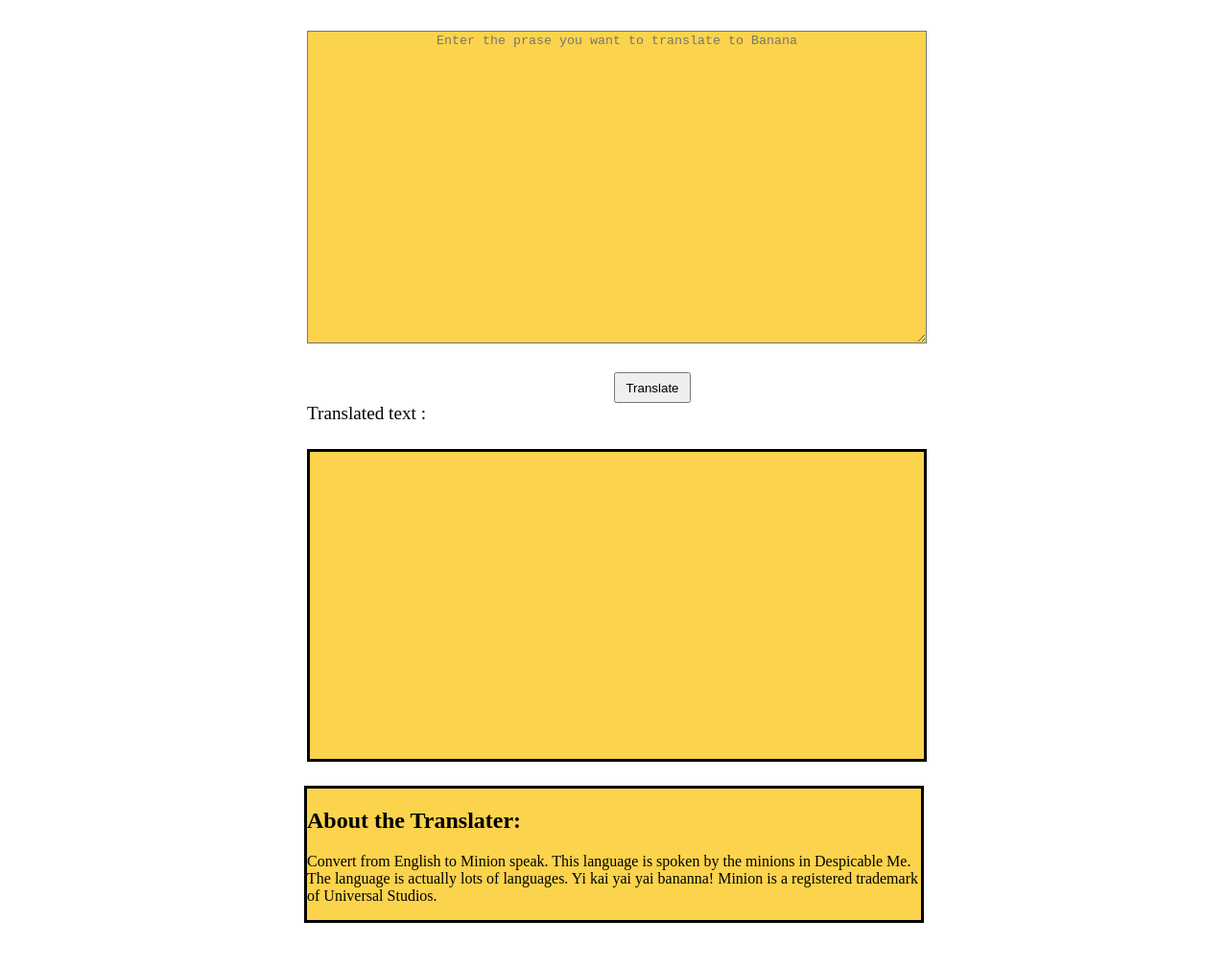
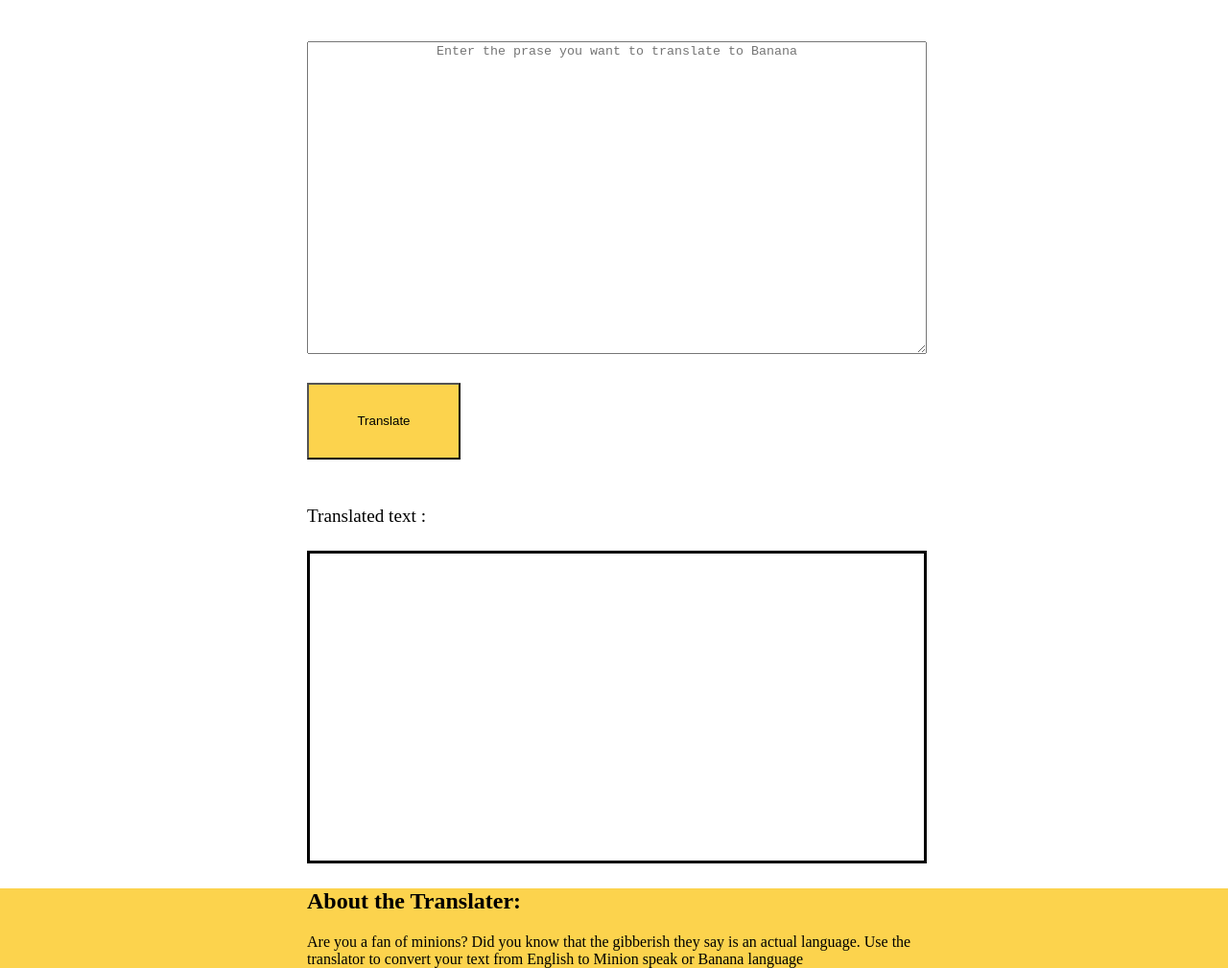
Before and after one commit to Ananth-lab/Neogcamp-bananatalk, a plain HTML site: page index.html in a window 1280 px wide. Shown: the part 73-1082 px from the top of the page at 96% size. Before the commit the page ends 1035 px from the top, so only its background shows below. Drawn offline with Linux system fonts and the light colour scheme.

Commit message:
style-changed the styling

```diff
--- a/index.html
+++ b/index.html
@@ -14,9 +14,11 @@
     <div class="sub-heading">Translated text :</div>
     <div id = "txt-output"></div>
     <script src="app.js" type="text/javascript"></script>
+    <section>
     <div class="container-main">
         <h2>About the Translater:</h2>
-        <p>Convert from English to Minion speak. This language is spoken by the minions in Despicable Me. The language is actually lots of languages. Yi kai yai yai bananna! Minion is a registered trademark of Universal Studios.</p>
+        <p>Are you a fan of minions? Did you know that the gibberish they say is an actual language. Use the translator to convert your text from English to Minion speak or Banana language</p>
     </div>
+</section>
 </body>
 </html>
--- a/styles.css
+++ b/styles.css
@@ -6,39 +6,46 @@ textarea{
     height : 40vh;
     margin : 2% 25%;
     text-align: center;
-    background-color: var(--primary-color);
 }
 #txt-output{
     width : 50%;
     height : 40vh;
     margin : 2% 25%;
     text-align: center;
-    background-color: var(--primary-color);
     border:  black solid;
 }
 #btn-translate{
     text-align: center;
-    width : 5rem;
-    height: 2rem;
-    margin :auto;
-    position: relative;
-    left :50%;
-    right : 50%;
+    width : 10rem;
+    height: 5rem;
+    background-color: var(--primary-color);
+    margin-left: 25%;
+    margin-bottom: 3rem;
 }
 .main-heading{
     text-align: center;
+    background-color: var(--primary-color);
+    padding :1rem;
+    margin-top: 0;
 }
 .sub-heading{
     font-size: larger;
     padding-left: 25%;
 }
 .container-main{
-    width: 50%;
+    width :50%;
     margin :auto;
     background-color: var(--primary-color);
-    border : solid black;
+    margin-bottom: 0;
 }
 body{
     border : 0;
     margin: 0;
 }
+section{
+    background-color: var(--primary-color);
+    margin-bottom: 0;
+}
+p{
+    margin-bottom: 0;
+}
```
